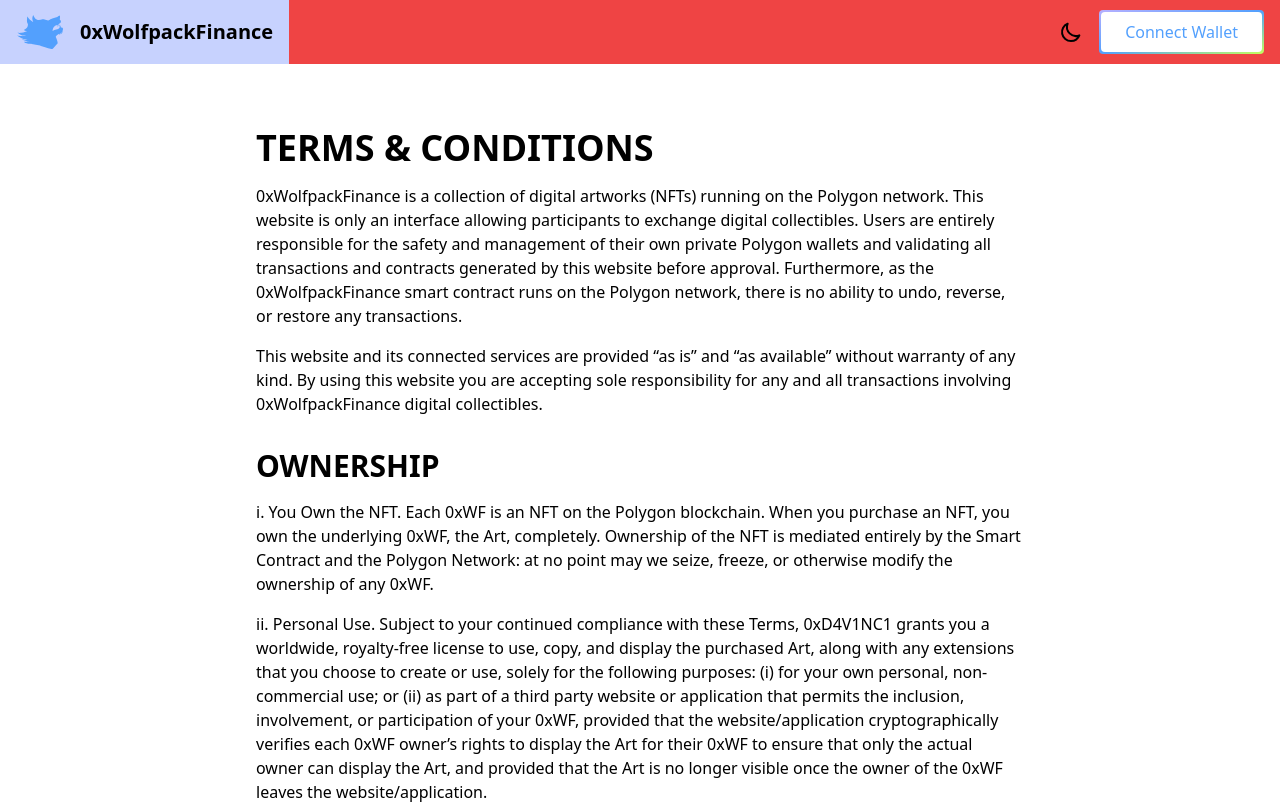
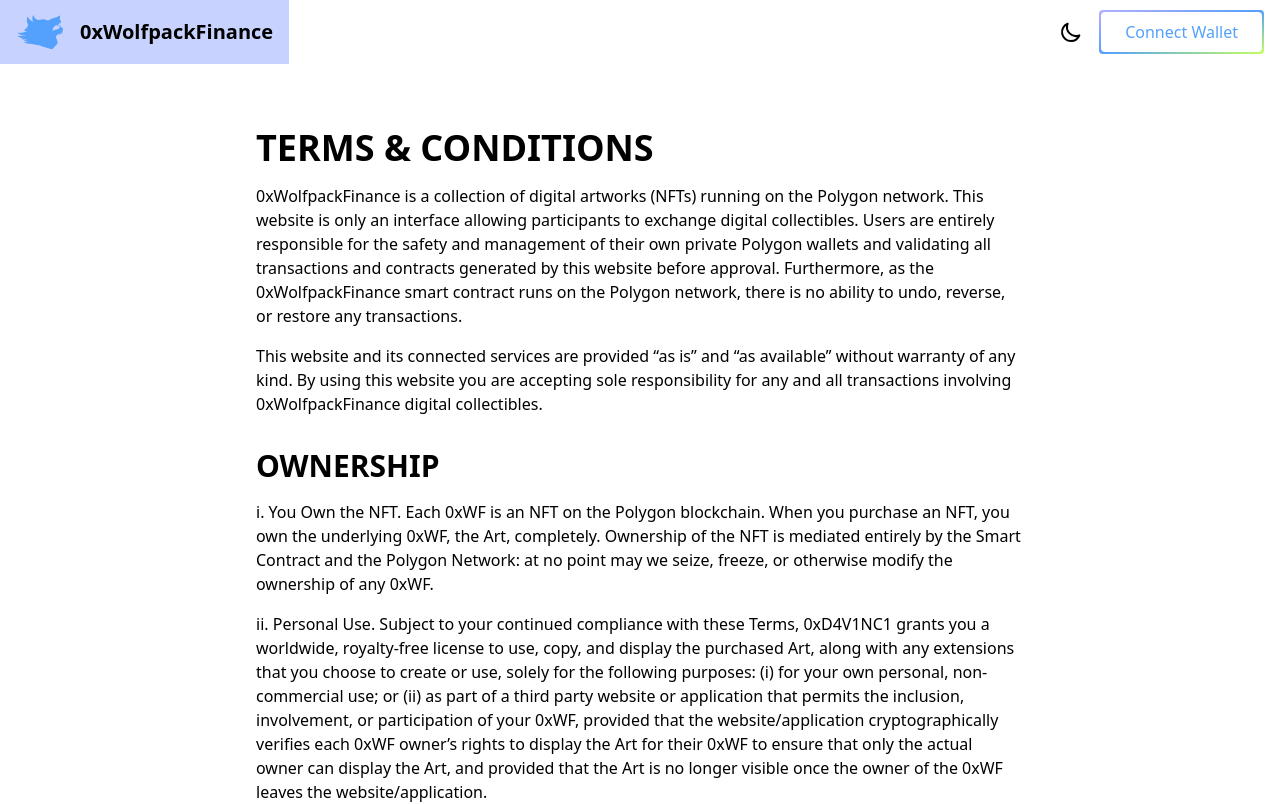
Before and after one commit to 0xD4V1NC1/nft-minting-site, a React (Create React App) app: page /terms-of-service in a window 1280 px wide. Shown: the top 804 px of the page. Built offline with nearby package versions, Linux system fonts and the light colour scheme.

Commit message:
adding rest of changes... yikes

```diff
--- a/src/App.tsx
+++ b/src/App.tsx
@@ -1,4 +1,4 @@
-import React, {useState, useEffect} from 'react';
+import React, {useState} from 'react';
 import {BrowserRouter} from 'react-router-dom'; // allows for routing in our app
 /* allows us to update the <head> element of our app needed to
  dynamically change things such as page title */
@@ -7,22 +7,15 @@
 // import Application Routes to App.js to keep file structure cleaner
 import AppRoutes from './AppRoutes';
 import {GlobalContext} from './providers/GlobalContextProvider';
-import {getInitialTheme, updateTheme} from './context/themeContext';
 
 const App = () => {
   const [pageTitle, setPageTitle]= useState<string>();
-  const [theme, setTheme] = useState<string>(getInitialTheme());
-
-  useEffect(() => {
-    updateTheme(theme);
-  }, [theme],
-  );
   return (
     <BrowserRouter>
       <Helmet>
         <title>{pageTitle}</title>
       </Helmet>
-      <GlobalContext.Provider value={{pageTitle, setPageTitle, theme, setTheme}}>
+      <GlobalContext.Provider value={{pageTitle, setPageTitle}}>
         <div className="app">
           <AppRoutes />
         </div>
--- a/src/components/Layout/Nav/DesktopNav.tsx
+++ b/src/components/Layout/Nav/DesktopNav.tsx
@@ -1,6 +1,6 @@
 import React from 'react';
-import {useGlobalContext} from '../../../providers/GlobalContextProvider';
-import {toggleTheme} from '../../../context/themeContext';
+
+import useDarkMode from '../../../hooks/useDarkMode';
 
 import Logo from '../../UI/icons/logo';
 import LinkTo from '../../Components/LinkTo';
@@ -9,7 +9,8 @@
 
 
 const DesktopNav = () => {
-  const {theme, setTheme} = useGlobalContext();
+  const [isDark, setIsDark] = useDarkMode();
+  console.log('user settings', window.matchMedia('(prefers-color-scheme: dark)'));
 
   return (
     <div className='hidden md:flex md:justify-between md:items-center'>
@@ -22,7 +23,7 @@
       <div className='mx-4 my-2 flex items-center'>
         <div className='mr-4'>
           <Button type='button' color='none' icon={{name: 'moon', size: 'large', position: 'none',
-            color: 'black'}} onClick={()=> toggleTheme(theme, setTheme)} />
+            color: 'black'}} onClick={()=> setIsDark(!isDark)} />
         </div>
         <ConnectWalletButton />
       </div>
--- a/src/context/themeContext.tsx
+++ /dev/null
@@ -1,42 +0,0 @@
-
-export const getInitialTheme = () => {
-  if (typeof window !== 'undefined' && window.localStorage) {
-    const storedPrefs = window.localStorage.getItem('color-theme');
-    console.log('storedPrefs:', storedPrefs);
-    if (typeof storedPrefs === 'string') {
-      return storedPrefs;
-    }
-
-    const userMedia = window.matchMedia('(prefers-color-scheme: dark)');
-    console.log('userMedia: ', userMedia);
-    if (userMedia.matches) {
-      return 'dark';
-    }
-  }
-
-  // If you want to use light theme as the default,
-  // return "light" instead
-  return 'dark';
-};
-
-export const updateTheme = (updatedTheme:string) => {
-  const root = window.document.documentElement;
-  const isDarkTheme = updatedTheme === 'dark';
-
-  root.classList.remove(isDarkTheme ? 'light' : 'dark');
-  root.classList.add(updatedTheme);
-
-  localStorage.setItem('color-theme', updatedTheme);
-};
-
-export const toggleTheme = (currentTheme:string, setTheme: (newTheme:string) => void) => {
-  if (currentTheme === 'dark') {
-    setTheme('light');
-  } else if (currentTheme === 'light') {
-    setTheme('dark');
-  }
-};
-
-export const isDark = (theme:string) => {
-  return theme ==='dark';
-};
--- a/src/providers/GlobalContextProvider.tsx
+++ b/src/providers/GlobalContextProvider.tsx
@@ -1,24 +1,13 @@
 import {createContext, useContext} from 'react';
-import {getInitialTheme} from '../context/themeContext';
 
 export type GlobalState = {
     pageTitle?: string;
     setPageTitle: (newTitle: string) => void;
-    theme: string;
-    setTheme: (newTheme: string) => void;
-    // isDarkMode: boolean;
-    // setIsDarkMode: (newThemeSetting: boolean)=> void;
 };
 
 export const GlobalContext = createContext<GlobalState>({
   pageTitle: '0xWF',
   setPageTitle: () => {/* empty */},
-  theme: getInitialTheme(),
-  setTheme: (newTheme: string) => {
-    /* empty */
-  },
-  // isDarkMode: false,
-  // setIsDarkMode: () => {/* empty */},
 });
 
 export const useGlobalContext = () => useContext(GlobalContext);
--- a/src/providers/GlobalContextProvider2.tsx
+++ /dev/null
@@ -1,74 +0,0 @@
-export {};
-// import React, {useState, createContext, useContext, ReactNode} from 'react';
-
-// export type GlobalState = {
-//     pageTitle?: string;
-//     setPageTitle: (newTitle: string) => void;
-//     isDarkMode?: boolean;
-//     setIsDarkMode: (updateDarkMode: boolean) => void;
-// };
-// const getDarkModeSettings = () => {
-//   // check local storage for preferences
-//   // No preference ? check OS (media) : otherwise we have preference and set theme to that
-
-//   // No OS settings ? default to light theme... set Local storage to light theme.
-//   return true;
-// };
-
-// const updateDarkModeSettings = (isDarkMode: boolean) => {
-//   // Whenever the user explicitly chooses light mode
-//   const localStorage: {[theme: string]:any} = isDarkMode ? 'dark' : 'light';
-//   return localStorage;
-// };
-
-// export const GlobalContext = createContext<GlobalState>({
-//   pageTitle: '0xWF',
-//   setPageTitle: () => {/* empty intentionally */},
-//   isDarkMode: getDarkModeSettings(),
-//   setIsDarkMode: () => {/* empty intentionally */},
-// });
-
-// export const useGlobalContext = () => useContext(GlobalContext);
-
-// const GlobalProvider = ({children}: {children: ReactNode}) => {
-//   const [pageTitle, setPageTitle] = useState<string>();
-//   const [isDarkMode, setIsDarkMode] = useState<boolean>();
-//   return (
-//     <GlobalContext.Provider value={{pageTitle, setPageTitle, isDarkMode, setIsDarkMode}}>
-//       {children}
-//     </GlobalContext.Provider>
-//   );
-// };
-// export default GlobalProvider;
-
-
-/*
-// On page load or when changing themes, best to add inline in `head` to avoid FOUC
-if (localStorage.theme === 'dark' || (!('theme' in localStorage) && window.matchMedia('(prefers-color-scheme: dark)').matches)) {
-  document.documentElement.classList.add('dark')
-} else {
-  document.documentElement.classList.remove('dark')
-}
-
-// Whenever the user explicitly chooses light mode
-localStorage.theme = 'light'
-
-// Whenever the user explicitly chooses dark mode
-localStorage.theme = 'dark'
-
-// Whenever the user explicitly chooses to respect the OS preference
-localStorage.removeItem('theme')
-
-
-From Svelte project:
-export const isDarkMode = writable(false);
-const storedTheme = typeof window !== 'undefined' ? localStorage.getItem("theme") : 'light';
-export const theme = writable(storedTheme);
-if(typeof window !== 'undefined'){
-    theme.subscribe(value => {
-        localStorage.setItem("theme", value === 'dark' ? 'dark' : 'light');
-    });
-
-}
-
-*/
```
